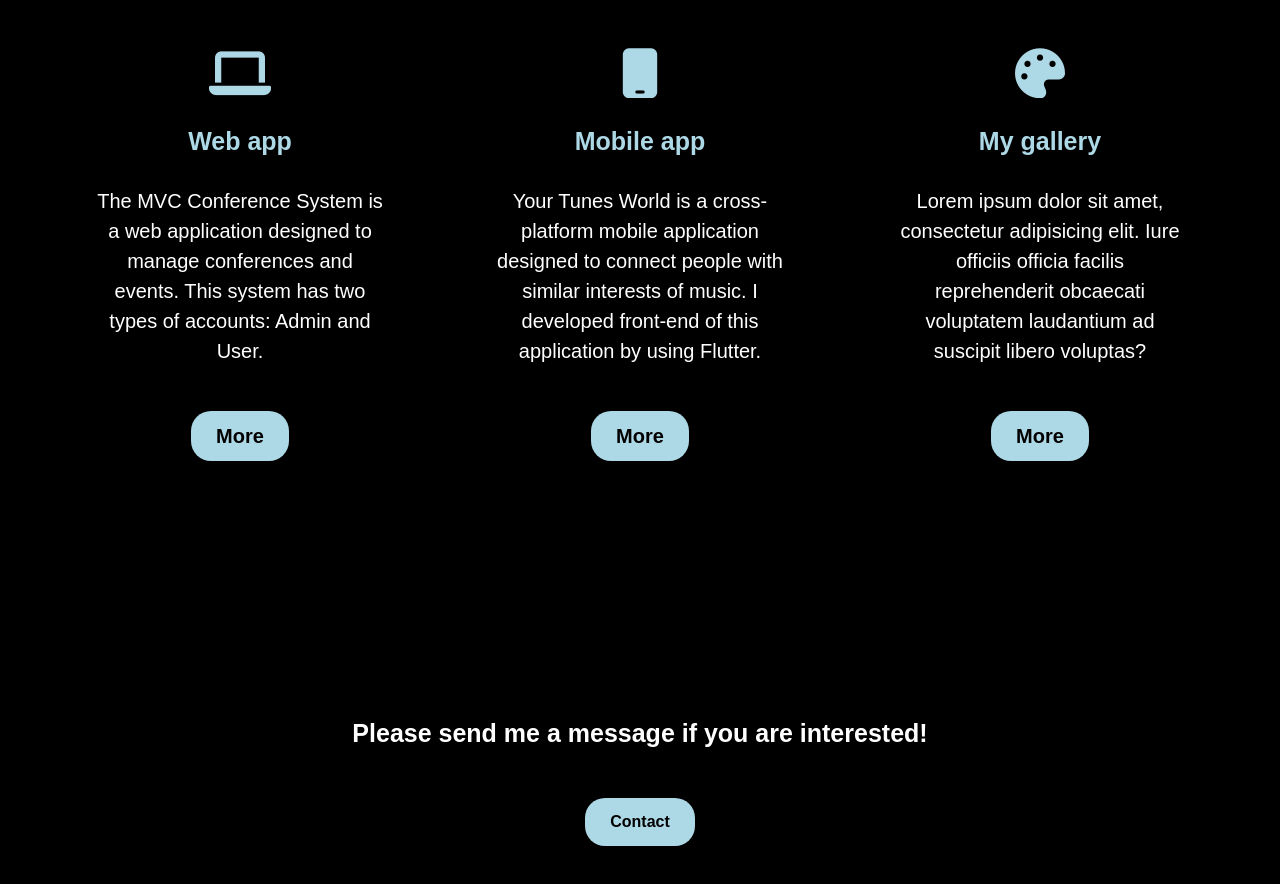
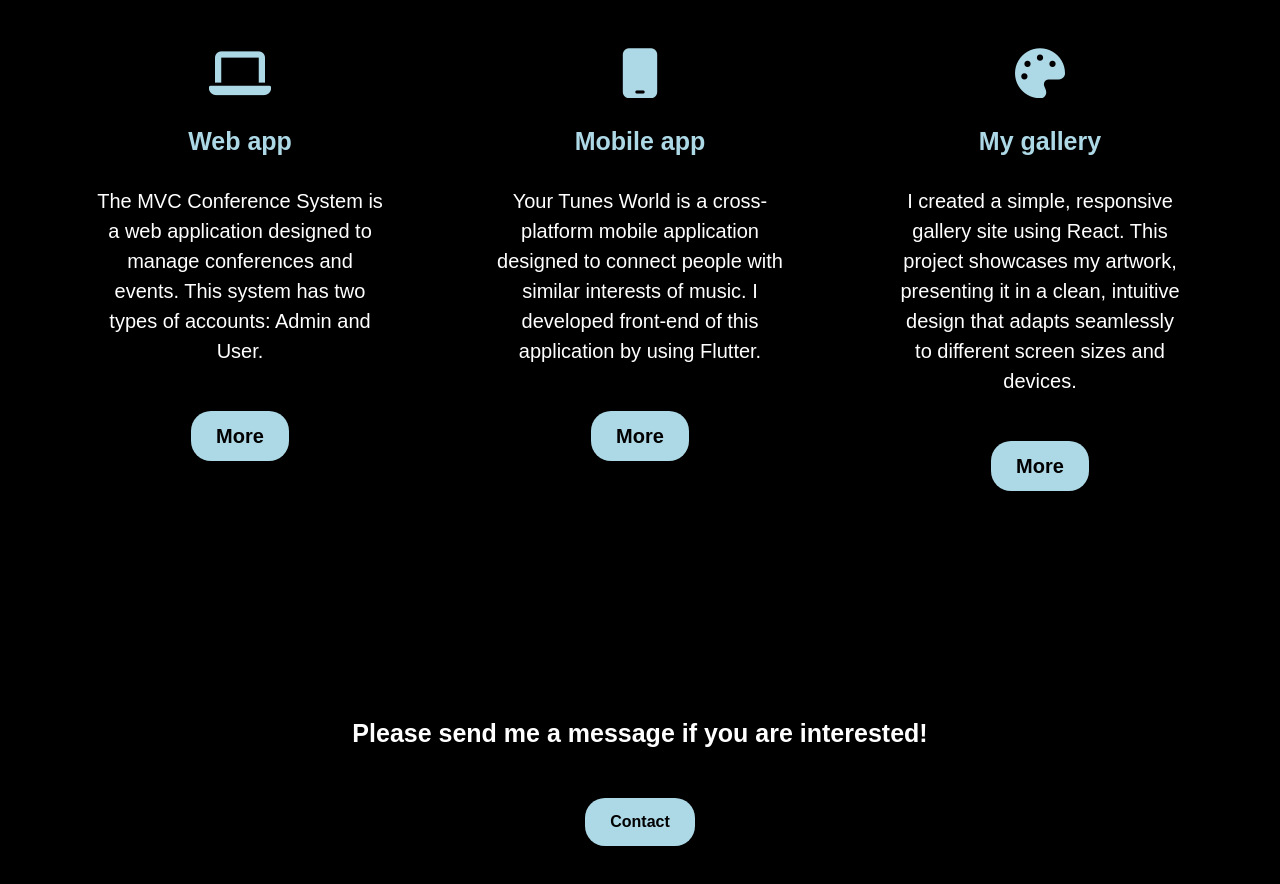
Before and after one commit to ryotaest/ryota.o, a plain HTML site: page Profile/index.html in a window 1280 px wide. Shown: the part 2118-3002 px from the top of the page. Drawn offline with nearby package versions, Linux system fonts and the light colour scheme.

Commit message:
add comment on gallery

```diff
--- a/Profile/index.html
+++ b/Profile/index.html
@@ -153,9 +153,10 @@
           <h5>My gallery</h5>
           <div class="paragraph">
             <p>
-              Lorem ipsum dolor sit amet, consectetur adipisicing elit. Iure
-              officiis officia facilis reprehenderit obcaecati voluptatem
-              laudantium ad suscipit libero voluptas?
+              I created a simple, responsive gallery site using React. This
+              project showcases my artwork, presenting it in a clean, intuitive
+              design that adapts seamlessly to different screen sizes and
+              devices.
             </p>
             <p style="text-align: center">
               <a href="#" class="button" id="">More</a>
```
Also changed, not shown: 1 other file.
